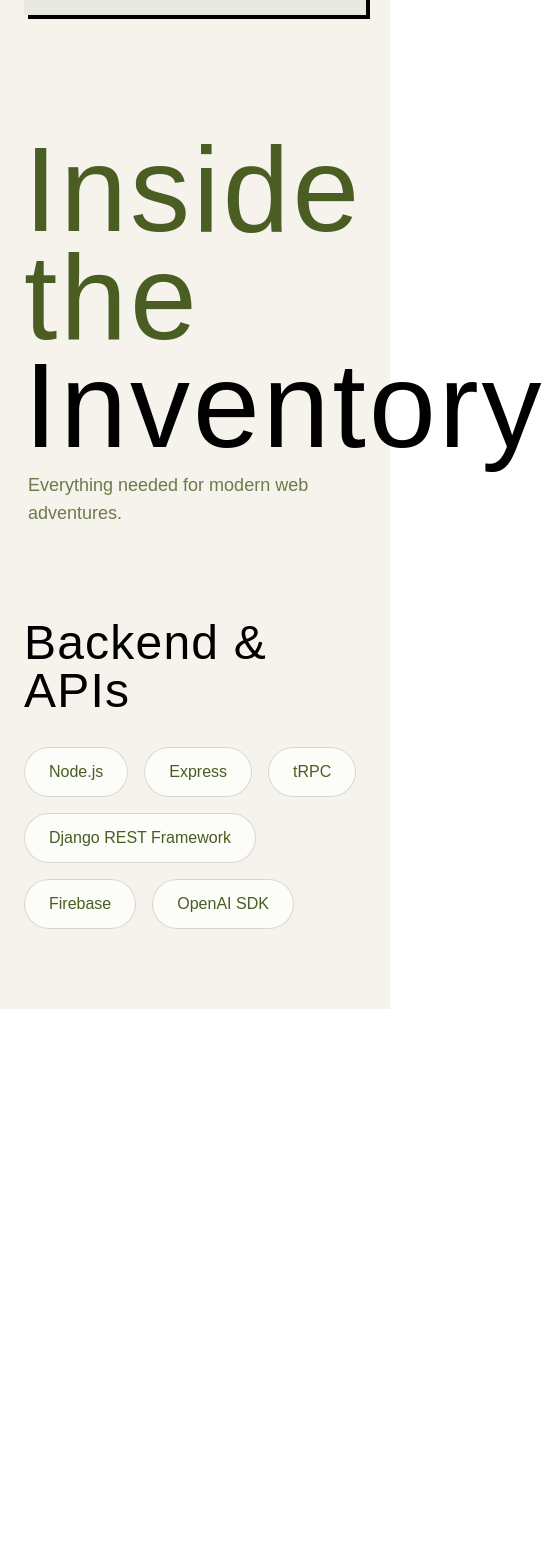
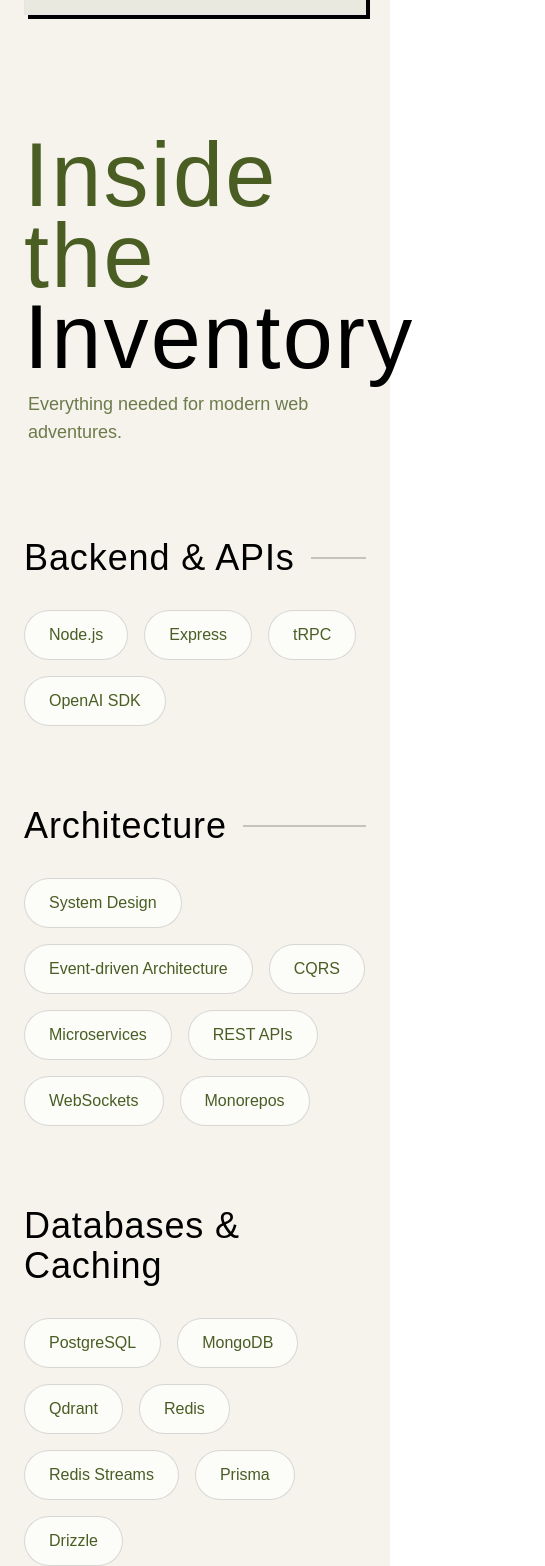
Before and after one commit to sudoKrishna/krishna, a Next.js app: page / in a window 390 px wide. Shown: the part 1883-3449 px from the top of the page, 545 px wide, since content can reach past the window. Before the commit the page ends 2892 px from the top, so only its background shows below. Built offline with nearby package versions, Linux system fonts and the light colour scheme; a web font is replaced by a local one.

Commit message:
adding codemode to the pack.tsx

```diff
--- a/app/components/Pack.tsx
+++ b/app/components/Pack.tsx
@@ -2,6 +2,7 @@
 
 import { Jersey_10 } from "next/font/google";
 import { Edu_NSW_ACT_Cursive } from "next/font/google";
+import { useCodeMode } from "../context/CodeModeContext";
 
 const jersey = Jersey_10({
   subsets: ["latin"],
@@ -13,43 +14,119 @@
   weight: ["400", "500", "600", "700"],
 });
 
-const backendTools = [
-  "Node.js",
-  "Express",
-  "tRPC",
-  "Django REST Framework",
-  "Firebase",
-  "OpenAI SDK",
+const sections = [
+  {
+    title: "Backend & APIs",
+    tools: ["Node.js", "Express", "tRPC", "OpenAI SDK"],
+  },
+  {
+    title: "Architecture",
+    tools: [
+      "System Design",
+      "Event-driven Architecture",
+      "CQRS",
+      "Microservices",
+      "REST APIs",
+      "WebSockets",
+      "Monorepos",
+    ],
+  },
+  {
+    title: "Databases & Caching",
+    tools: [
+      "PostgreSQL",
+      "MongoDB",
+      "Qdrant",
+      "Redis",
+      "Redis Streams",
+      "Prisma",
+      "Drizzle",
+    ],
+  },
+  {
+    title: "DevOps & Cloud",
+    tools: ["Docker", "Kubernetes", "k3s", "KEDA", "CI/CD", "Vercel", "AWS"],
+  },
+  {
+    title: "Frontend",
+    tools: [
+      "React",
+      "Next.js",
+      "Vite",
+      "React Query",
+      "Zustand",
+      "Tailwind CSS",
+      "shadcn/ui",
+    ],
+  },
+  {
+    title: "Languages",
+    tools: ["TypeScript", "JavaScript", "Python"],
+  },
 ];
 
+const toBinary = (text: string) =>
+  text
+    .split("")
+    .map((c) => c.charCodeAt(0).toString(2))
+    .join(" ");
+
 export default function Pack() {
+  const { codeMode } = useCodeMode();
+
   return (
-    <section className="bg-[#F5F3EB] px-6 py-20">
+    <section
+      className={`px-6 py-20 transition-all duration-700 ${
+        codeMode ? "bg-black text-green-400" : "bg-[#F5F3EB]"
+      }`}
+    >
+      {/* ⚡ HACK OVERLAY */}
+      {codeMode && (
+        <div className="pointer-events-none fixed inset-0 z-50 opacity-10 text-green-400 text-[10px] whitespace-pre-wrap">
+          {Array.from({ length: 80 })
+            .map(() => Math.random().toString(2).slice(2, 120))
+            .join("\n")}
+        </div>
+      )}
+
       <div className="flex flex-col gap-3">
-
         {/* HERO */}
         <h1
-          className={`${jersey.className} text-[120px] leading-[0.9] tracking-wide font-thin`}
+          className={`${jersey.className} text-[90px] md:text-[120px] leading-[0.9] tracking-wide`}
         >
-          <span className="text-[#4A5D23]">Inside the</span>{" "}
-          <span className="text-black">Inventory</span>
+          <span className={codeMode ? "text-green-400" : "text-[#4A5D23]"}>
+            {codeMode ? toBinary("Inside the") : "Inside the"}
+          </span>{" "}
+          <span className={codeMode ? "text-green-300" : "text-black"}>
+            {codeMode ? toBinary("Inventory") : "Inventory"}
+          </span>
         </h1>
 
+        {/* SUBTITLE */}
         <h2
-          className={`${cursiveFont.className} ml-1 text-lg text-[#6C7B4B] md:text-xl`}
+          className={`${cursiveFont.className} ml-1 text-lg md:text-xl ${
+            codeMode ? "text-green-300" : "text-[#6C7B4B]"
+          }`}
         >
-          Everything needed for modern web adventures.
+          {codeMode
+            ? toBinary("Everything needed for modern web adventures.")
+            : "Everything needed for modern web adventures."}
         </h2>
 
-        {/* SECTION */}
-        <div className="mt-20 max-w-4xl">
-
+        {/* SECTIONS */}
+        <div className="mt-20 flex flex-col gap-20">
+          {sections.map((section, sectionIndex) => (
+            <div key={sectionIndex} className="max-w-5xl">
               {/* HEADING */}
               <div className="flex items-center gap-4">
                 <h3
-              className={`${jersey.className} text-5xl tracking-wide text-black`}
+                  className={`${jersey.className} text-4xl md:text-5xl tracking-wide ${
+                    codeMode ? "text-green-400" : "text-black"
+                  }`}
                 >
-              Backend & APIs
+                  {codeMode
+                    ? toBinary(section.title)
+                    : section.title}
                 </h3>
 
                 <div className="h-[2px] flex-1 bg-black/20" />
@@ -57,31 +134,32 @@
 
               {/* BUTTONS */}
               <div className="mt-8 flex flex-wrap gap-4">
-            {backendTools.map((tool, index) => (
+                {section.tools.map((tool, index) => (
                   <button
                     key={index}
                     className={`${cursiveFont.className}
                       rounded-full
                       border
-                  border-black/15
-                  bg-white/70
                       px-6
                       py-3
                       text-base
-                  text-[#4A5D23]
                       transition-all
                       duration-200
                       hover:-translate-y-1
-                  hover:bg-[#4A5D23]
-                  hover:text-[#F5F3EB]
                       hover:shadow-lg
+                      ${
+                        codeMode
+                          ? "bg-black border-green-500 text-green-400"
+                          : "bg-white/70 border-black/15 text-[#4A5D23] hover:bg-[#4A5D23] hover:text-[#F5F3EB]"
+                      }
                     `}
                   >
-                {tool}
+                    {codeMode ? toBinary(tool) : tool}
                   </button>
                 ))}
               </div>
-
+            </div>
+          ))}
         </div>
       </div>
     </section>
```
Lines whose indentation alone changed are shown as unchanged.
